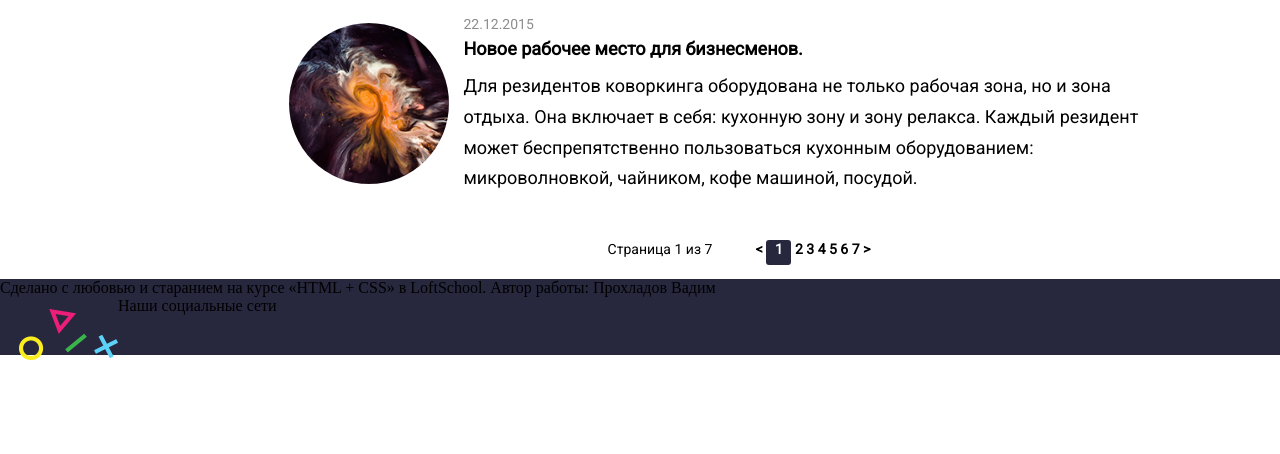
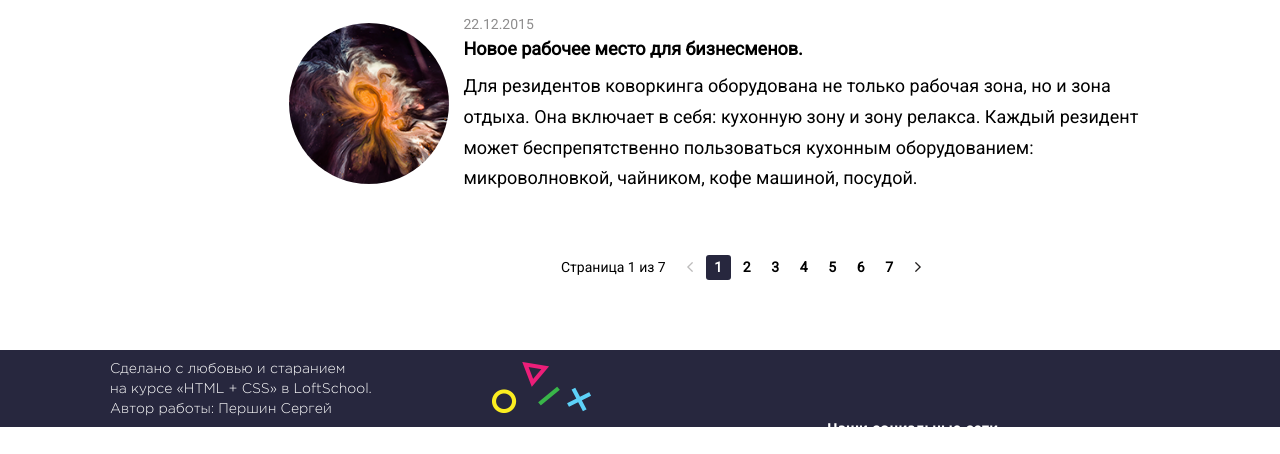
Before and after one commit to Qbic007/qbic007.github.io, a PHP site: page /main.html in a window 1280 px wide. Shown: the part 1529-1983 px from the top of the page. Before the commit the page ends 1889 px from the top, so only its background shows below. Run offline with PHP 8.4, Linux system fonts and the light colour scheme.

Commit message:
Footer added

```diff
--- a/coworking/css/main.css
+++ b/coworking/css/main.css
@@ -207,29 +207,33 @@ h1, h2, h3, p {
 }
 
 .new {
-    margin-bottom: 32px;
+    margin-top: 32px;
 }
 
 .pagination {
-    text-align: center;
+    margin-top: 47px;
     font: 14px/1.42 Roboto, sans-serif;
     color: b7b7b7;
+    padding-left: 272px;
 }
 
 .pagination__pager {
     display: inline-block;
     font-weight: bold;
+    padding-left: 8px;
 }
 
 .pagination__link, .pagination__link-left, .pagination__link-right {
     display: inline-block;
+    width: 25px;
+    height: 22px;
+    padding-top: 3px;
+    text-align: center;
 }
 
 .pagination__link--active {
     background-color: #27273e;
     border-radius: 3px;
-    width: 25px;
-    height: 25px;
     color: white;
 }
 
@@ -268,5 +272,27 @@ h1, h2, h3, p {
 
 .footer {
     background-color: #27273e;
-    height: 76px;
+    height: 77px;
+    margin-top: 56px;
+    font: 14px/1.42 GothamPro, sans-serif;
+    color: white;
 }
+
+.socials {
+    font-weight: bold;
+}
+
+.info, .logo, .socials {
+    display: inline-block;
+    width: 33%;
+}
+
+.info {
+    padding-left: 20px;
+    padding-top: 10px;
+    float: left;
+}
+
+.socials {
+    float: right;
+}
--- a/coworking/main.html
+++ b/coworking/main.html
@@ -141,7 +141,8 @@
                 <div class="pagination">
                     Страница 1 из 7
                     <ul class="pagination__pager">
-                        <li class="pagination__link-left"> < </li>
+                        <li class="pagination__link-left"><img src="./img/left_pager.png" alt=""
+                                class="pagination__link-left-icon"></li>
                         <li class="pagination__link pagination__link--active">1</li>
                         <li class="pagination__link pagination__link">2</li>
                         <li class="pagination__link pagination__link">3</li>
@@ -149,17 +150,19 @@
                         <li class="pagination__link pagination__link">5</li>
                         <li class="pagination__link pagination__link">6</li>
                         <li class="pagination__link pagination__link">7</li>
-                        <li class="pagination__link-right"> > </li>
+                        <li class="pagination__link-right"><img src="./img/right_pager.png" alt=""
+                                class="pagination__link-left-icon"></li>
                     </ul>
                 </div>
             </section>
         </div>
     </main>
     <footer class="footer">
+        <div class="container footer__container">
             <div class="info">
-            Сделано с любовью и старанием
-            на курсе «HTML + CSS» в LoftSchool.
-            Автор работы: Прохладов Вадим
+                Сделано с любовью и старанием <br>
+                на курсе «HTML + CSS» в LoftSchool. <br>
+                Автор работы: Першин Сергей
             </div>
             <div class="logo">
                 <img src="/qbic007.github.io/coworking/img/logo.png" alt="Логотип Workadium" class="logo__image">
@@ -174,6 +177,7 @@
                     <li class="socials__list-item--ml"></li>
                 </ul>
             </div>
+        </div>
     </footer>
 </body>
 
```
Also changed, not shown: coworking/img/left_pager.png (added), coworking/img/right_pager.png (added). Lines whose indentation alone changed are shown as unchanged.
